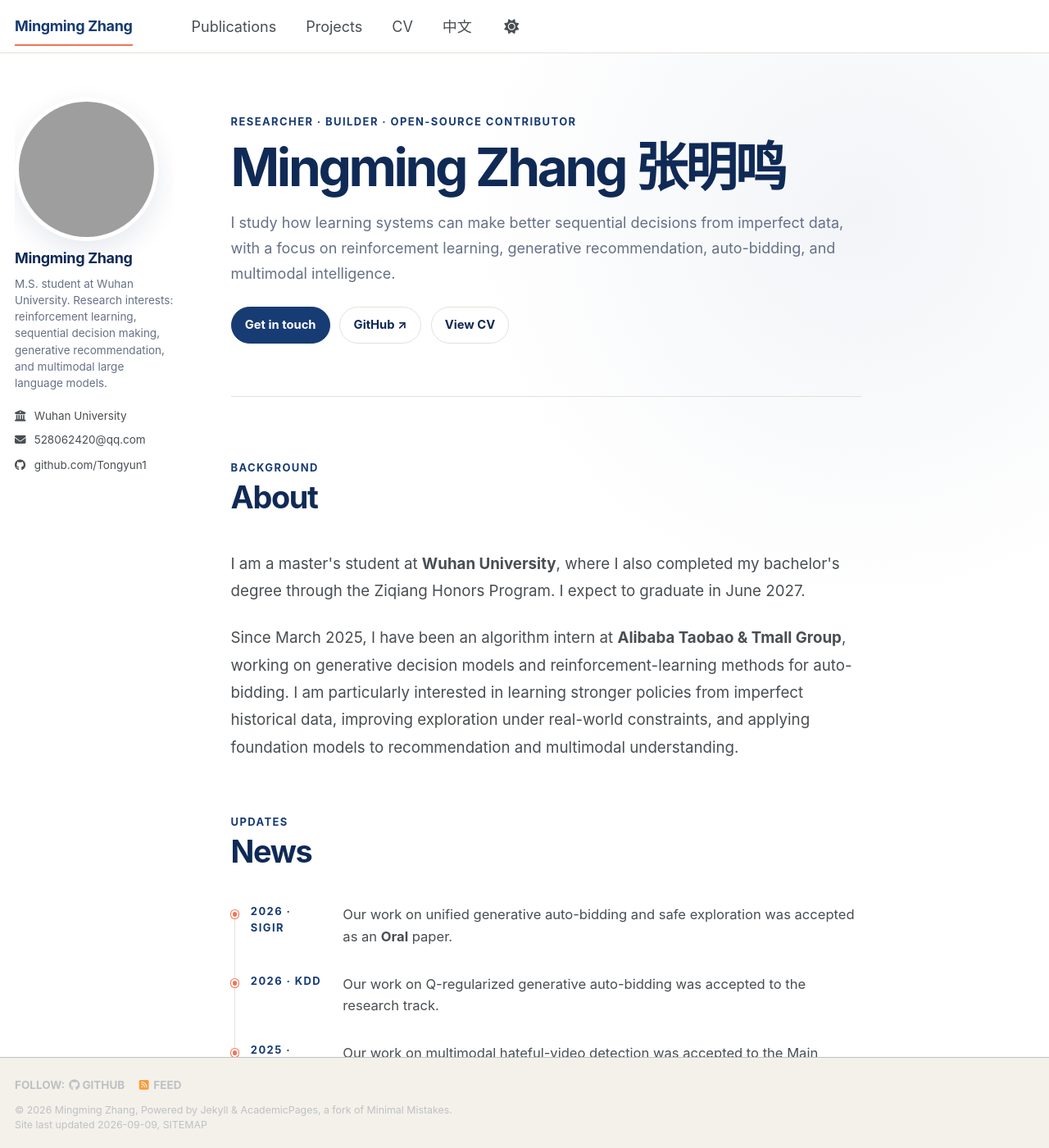
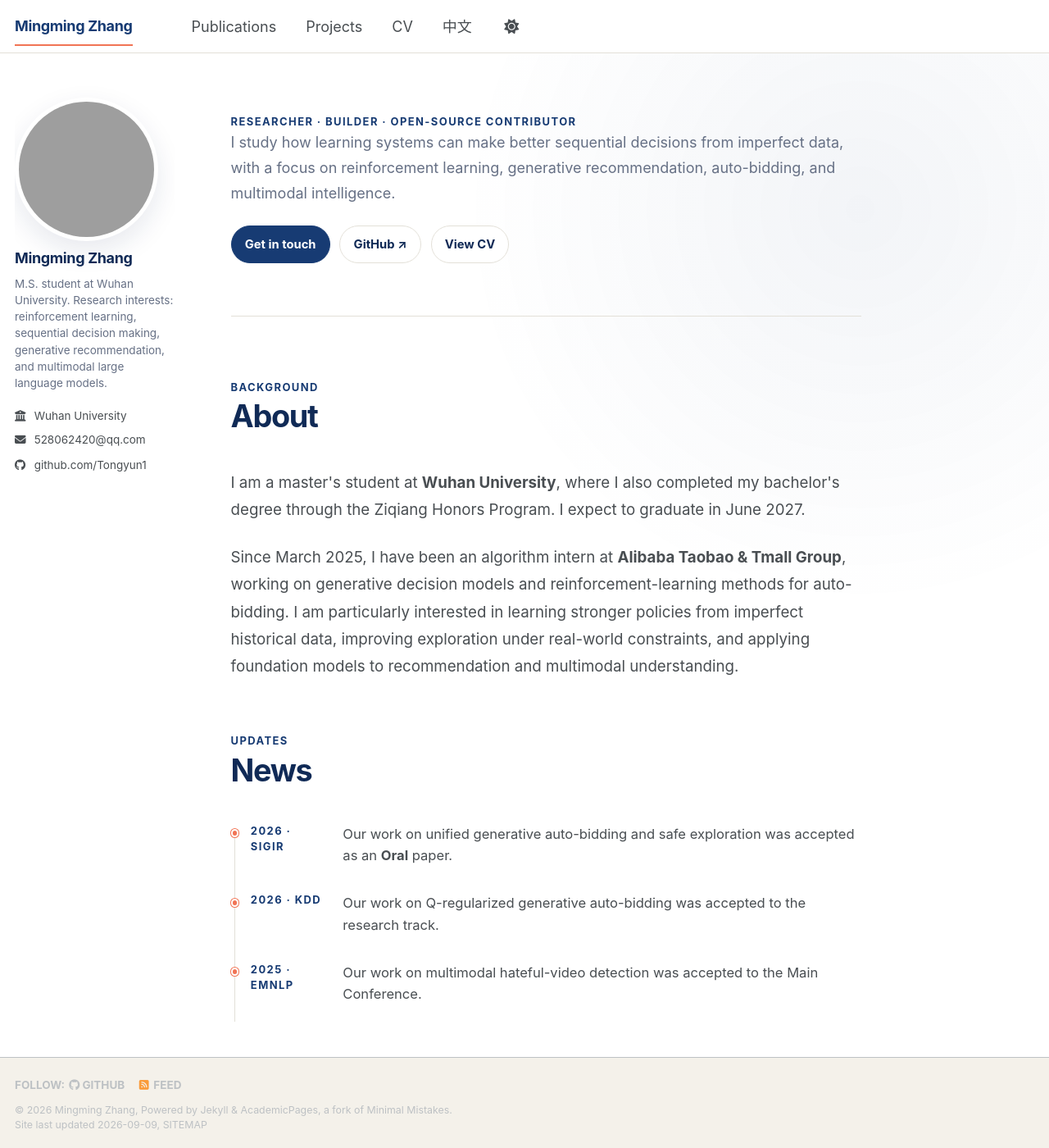
Before and after one commit to Tongyun1/tongyun1.github.io, a Jekyll site: the page built from _pages/about.md, in a window 1280 px wide and 1400 px high. Shown: the whole window at 82% size. Built offline with Jekyll 4.4.1, drawn with Linux system fonts in a browser that asks for light colours; a style sheet for code colours, icons or effects is not loaded; grey boxes are pictures that could not be loaded.

Commit message:
Remove prominent name from homepage hero

```diff
--- a/_pages/about.md
+++ b/_pages/about.md
@@ -16,7 +16,7 @@ redirect_from:
     <span class="lang-en">Researcher · Builder · Open-source contributor</span>
     <span class="lang-zh" style="display:none;">研究者 · 开发者 · 开源贡献者</span>
   </div>
-  <h1 id="profile-heading">
+  <h1 id="profile-heading" class="visually-hidden">
     <span class="lang-en">Mingming Zhang <span lang="zh-CN">张明鸣</span></span>
     <span class="lang-zh" style="display:none;">张明鸣 <span lang="en">Mingming Zhang</span></span>
   </h1>
--- a/_sass/layout/_profile.scss
+++ b/_sass/layout/_profile.scss
@@ -70,7 +70,7 @@ body {
 
 .profile-hero__lead {
   max-width: 43rem;
-  margin-bottom: 1.55rem;
+  margin: 1.1rem 0 1.55rem;
   color: var(--muted-color);
   font-size: clamp(1rem, 1.8vw, 1.18rem);
   line-height: 1.72;
```
